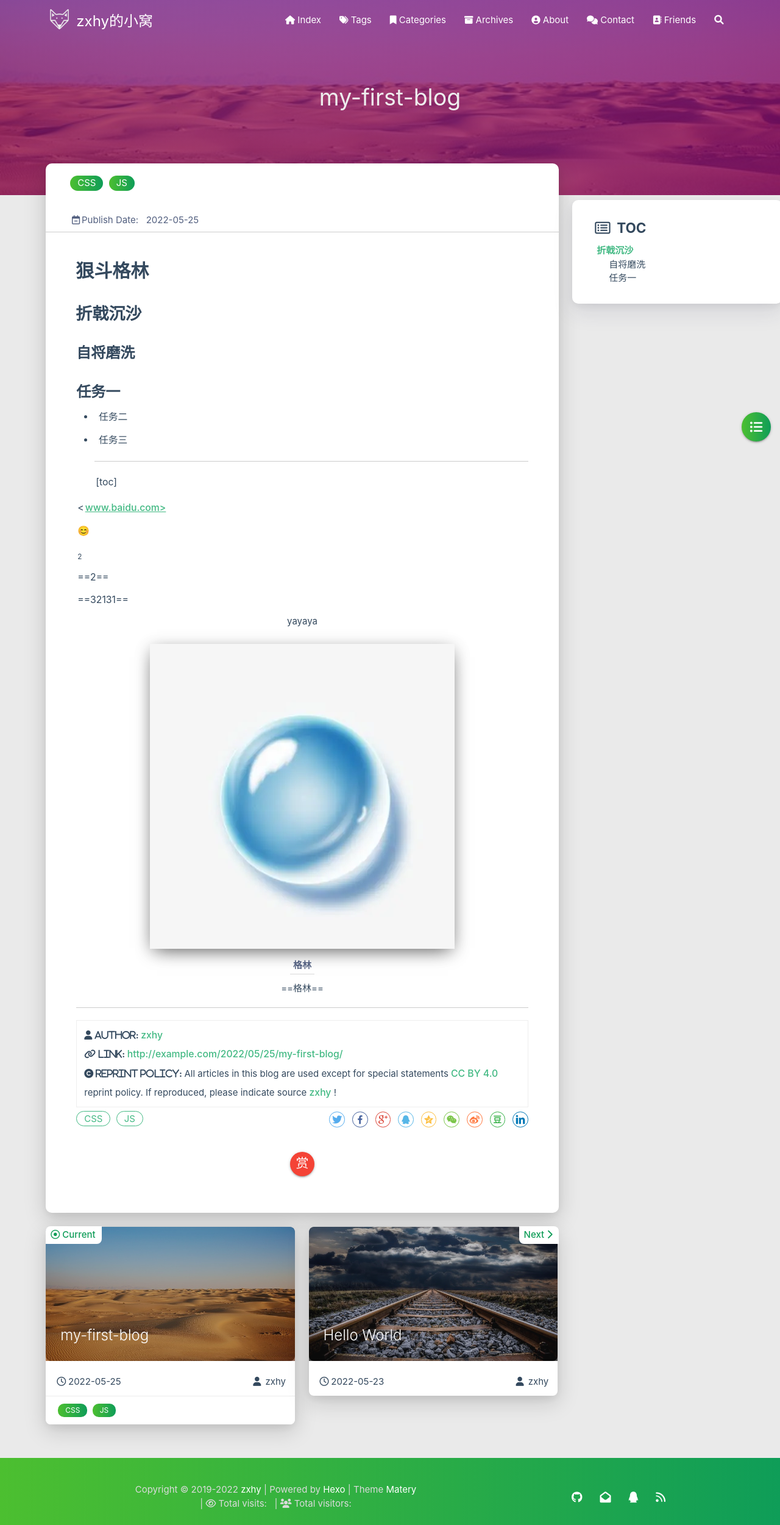
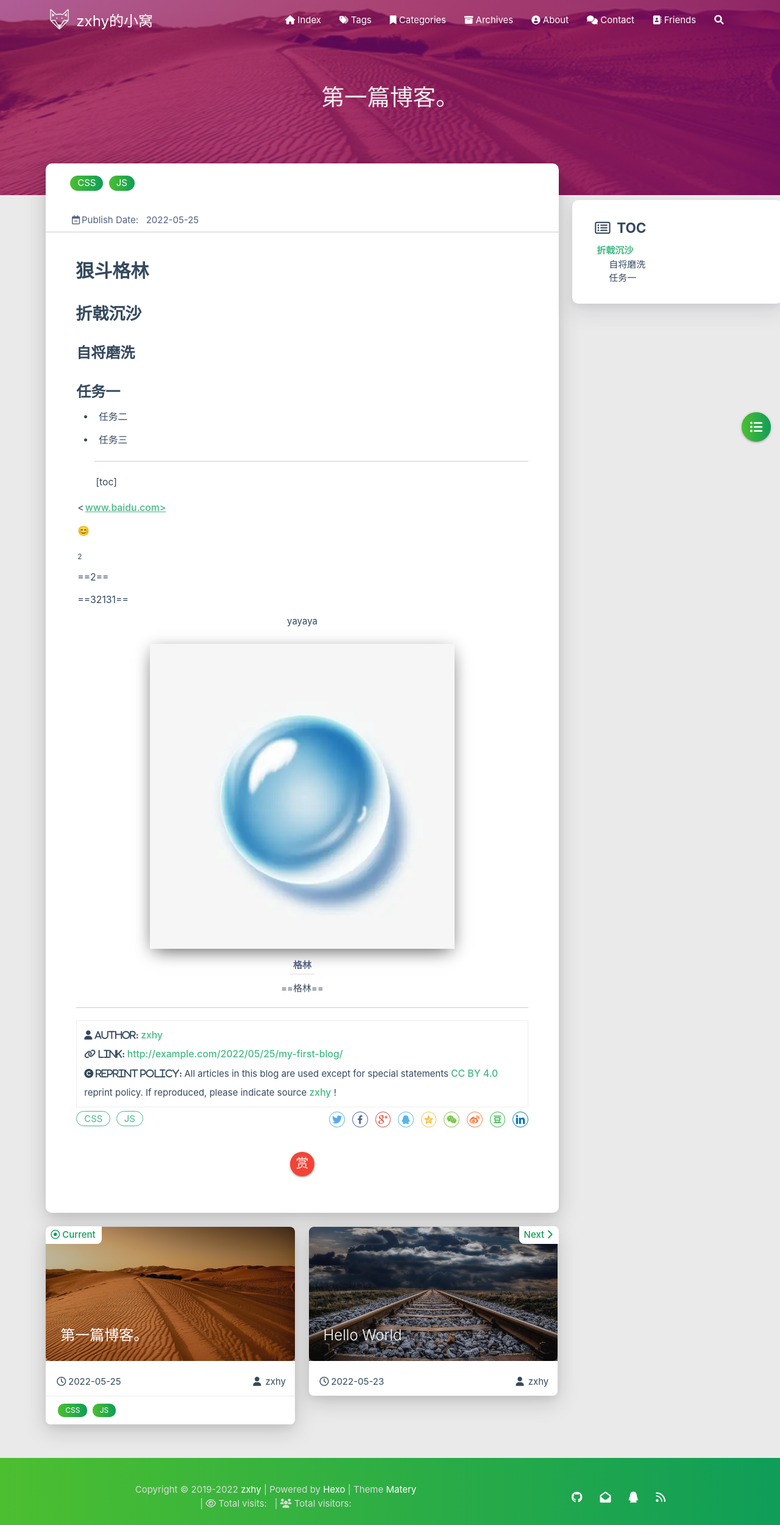
Before and after one commit to zxhy18990534846/zxhy.github.ioi, a plain HTML site: page 2022/05/25/my-first-blog/index.html in a window 1280 px wide. Shown: the whole page at 61% size. Drawn offline with Linux system fonts and the light colour scheme; some packages are replaced by stand-ins of ours; no server answers; a script that the page names is missing.

Commit message:
Site updated: 2022-05-26 17:30:40

```diff
--- a/2022/05/25/my-first-blog/index.html
+++ b/2022/05/25/my-first-blog/index.html
@@ -33,7 +33,7 @@
 
 
 
-    <title>my-first-blog | zxhy的小窝</title>
+    <title>第一篇博客。 | zxhy的小窝</title>
     <link rel="icon" type="image/png" href="/favicon.png">
 
     <link rel="stylesheet" type="text/css" href="/libs/awesome/css/all.min.css">
@@ -323,12 +323,12 @@
 
 
 
-<div class="bg-cover pd-header post-cover" style="background-image: url('/medias/featureimages/0.jpg')">
+<div class="bg-cover pd-header post-cover" style="background-image: url('/medias/featureimages/9.jpg')">
     <div class="container" style="right: 0px;left: 0px;">
         <div class="row">
             <div class="col s12 m12 l12">
                 <div class="brand">
-                    <h1 class="description center-align post-title">my-first-blog</h1>
+                    <h1 class="description center-align post-title">第一篇博客。</h1>
                 </div>
             </div>
         </div>
@@ -758,9 +758,9 @@
                     <div class="card-image">
 
 
-                        <img src="/medias/featureimages/0.jpg" class="responsive-img" alt="my-first-blog">
+                        <img src="/medias/featureimages/9.jpg" class="responsive-img" alt="第一篇博客。">
 
-                        <span class="card-title">my-first-blog</span>
+                        <span class="card-title">第一篇博客。</span>
                     </div>
                 </a>
                 <div class="card-content article-content">
```
Also changed, not shown: 2022/05/23/hello-world/index.html (+2 -2 lines), archives/2022/05/index.html (+2 -2 lines), archives/2022/index.html (+2 -2 lines), archives/index.html (+2 -2 lines), index.html (+2 -2 lines), tags/CSS/index.html (+2 -2 lines), tags/JS/index.html (+2 -2 lines).
